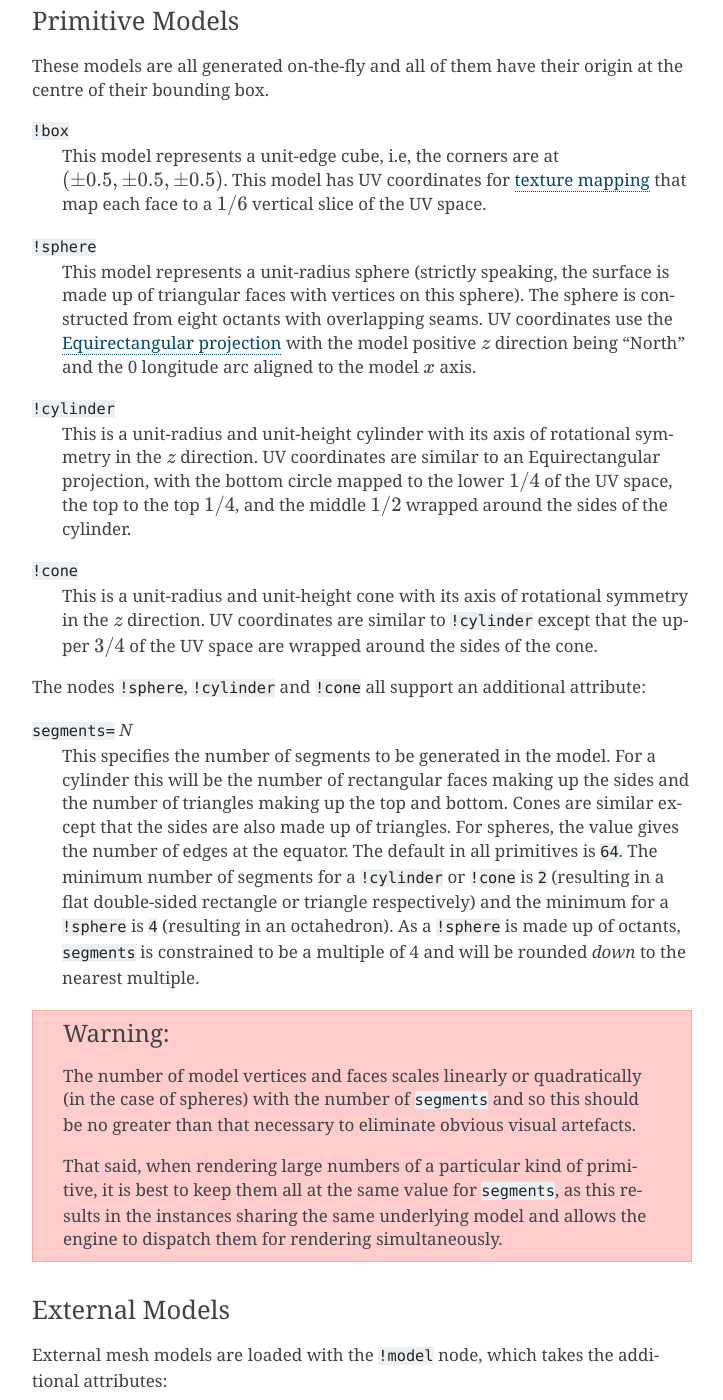
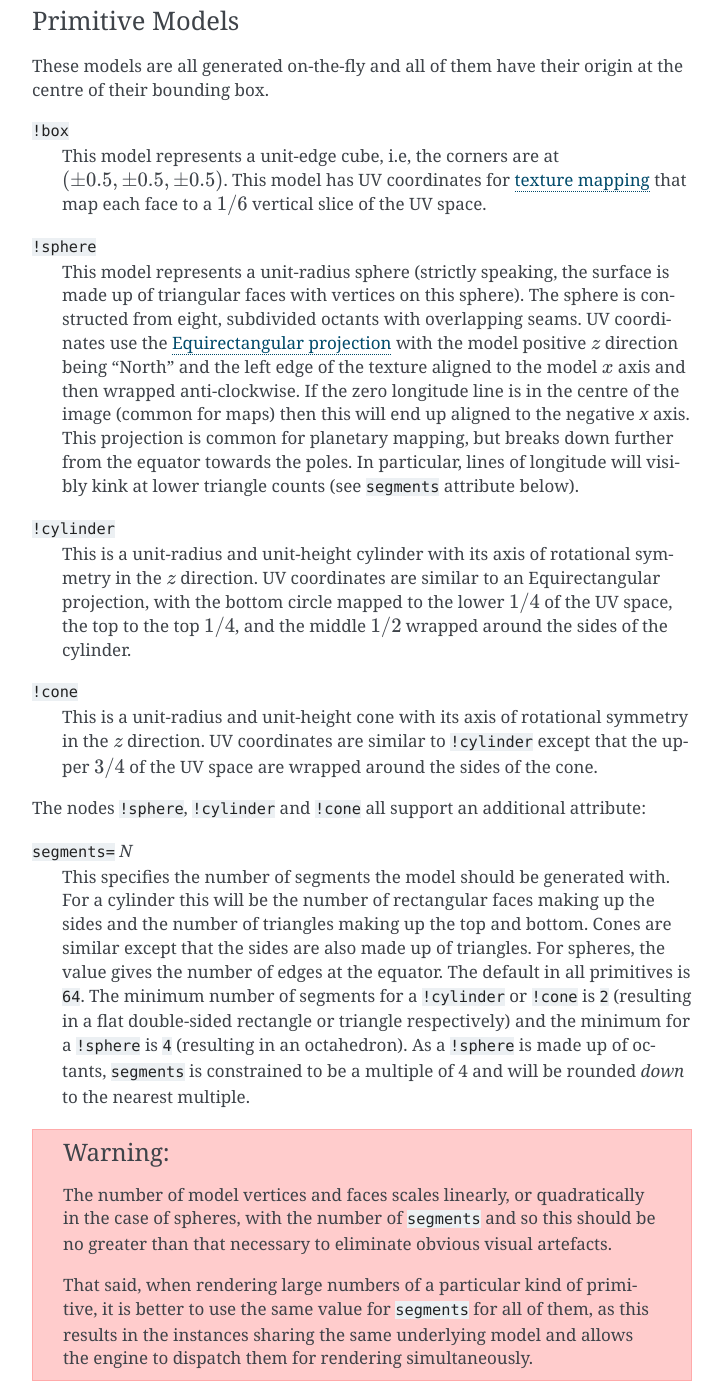
Before and after one commit to jonathanhogg/flitter, a Sphinx documentation site: the page built from docs/canvas3d.md, in a window 1280 px wide and 1400 px high, scrolled down 15504 px. Shown: the whole window, without its empty margins (388-1111 px from the left). Built offline with Sphinx 7.4.7, drawn with Linux system fonts in a browser that asks for light colours.

Commit message:
Improve documentation of sphere texture mapping a little

```diff
--- a/docs/canvas3d.md
+++ b/docs/canvas3d.md
@@ -682,10 +682,16 @@ UV space.
 `!sphere`
 : This model represents a unit-radius sphere (strictly speaking, the surface is
 made up of triangular faces with vertices on this sphere). The sphere is
-constructed from eight octants with overlapping seams. UV coordinates use the
-[Equirectangular projection](https://en.wikipedia.org/wiki/Equirectangular_projection)
-with the model positive $z$ direction being "North" and the 0 longitude arc
-aligned to the model $x$ axis.
+constructed from eight, subdivided octants with overlapping seams. UV
+coordinates use the [Equirectangular
+projection](https://en.wikipedia.org/wiki/Equirectangular_projection)
+with the model positive $z$ direction being "North" and the left edge of the
+texture aligned to the model $x$ axis and then wrapped anti-clockwise. If the
+zero longitude line is in the centre of the image (common for maps) then this
+will end up aligned to the negative *x* axis. This projection is common for
+planetary mapping, but breaks down further from the equator towards the poles.
+In particular, lines of longitude will visibly kink at lower triangle counts
+(see `segments` attribute below).
 
 `!cylinder`
 : This is a unit-radius and unit-height cylinder with its axis of rotational
@@ -703,8 +709,8 @@ The nodes `!sphere`, `!cylinder` and `!cone` all support an additional
 attribute:
 
 `segments=` *N*
-: This specifies the number of segments to be generated in the model. For a
-cylinder this will be the number of rectangular faces making up the sides and
+: This specifies the number of segments the model should be generated with. For
+a cylinder this will be the number of rectangular faces making up the sides and
 the number of triangles making up the top and bottom. Cones are similar except
 that the sides are also made up of triangles. For spheres, the value gives the
 number of edges at the equator. The default in all primitives is `64`. The
@@ -715,13 +721,13 @@ octants, `segments` is constrained to be a multiple of 4 and will be rounded
 *down* to the nearest multiple.
 
 :::{warning}
-The number of model vertices and faces scales linearly or quadratically (in the
-case of spheres) with the number of `segments` and so this should be no greater
+The number of model vertices and faces scales linearly, or quadratically in the
+case of spheres, with the number of `segments` and so this should be no greater
 than that necessary to eliminate obvious visual artefacts.
 
 That said, when rendering large numbers of a particular kind of primitive, it
-is best to keep them all at the same value for `segments`, as this results in
-the instances sharing the same underlying model and allows the engine to
+is better to use the same value for `segments` for all of them, as this results
+in the instances sharing the same underlying model and allows the engine to
 dispatch them for rendering simultaneously.
 :::
 
```
